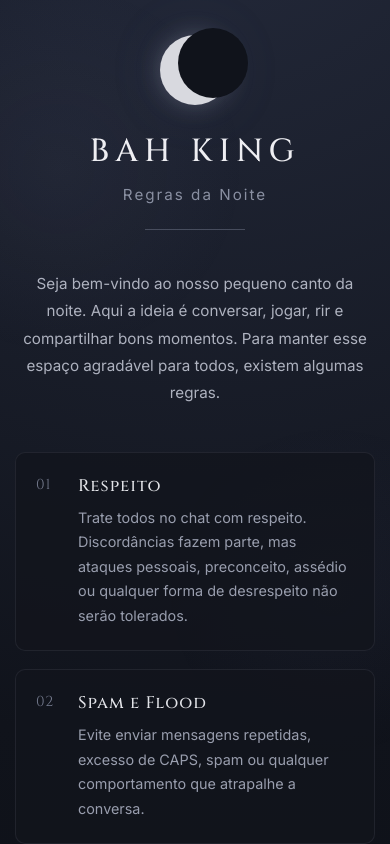
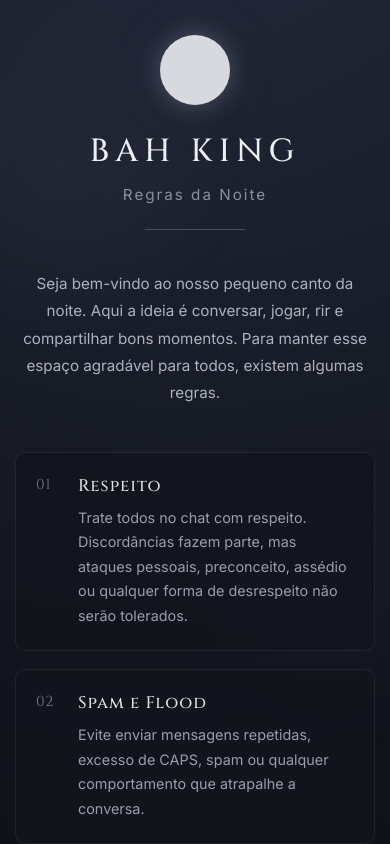
Before and after one commit to BahKing-rules/bah-king-regras, a plain HTML site: page index.html in a window 390 px wide. Shown: the top 844 px of the page. Drawn offline with Linux system fonts and the light colour scheme.

Commit message:
Update index.html

```diff
--- a/index.html
+++ b/index.html
@@ -57,17 +57,6 @@
                 0 0 25px rgba(210, 215, 235, 0.25),
                 0 0 70px rgba(150, 160, 200, 0.08);
             position: relative;
-        }
-
-        .moon::after {
-            content: "";
-            position: absolute;
-            width: 85px;
-            height: 85px;
-            border-radius: 50%;
-            background: #10131b;
-            left: 22px;
-            top: -8px;
         }
 
         h1 {
@@ -204,15 +193,9 @@
                 top: 22px;
             }
 
-            .moon,
-            .moon::after {
+            .moon {
                 width: 70px;
                 height: 70px;
-            }
-
-            .moon::after {
-                left: 18px;
-                top: -7px;
             }
 
             header {
```
